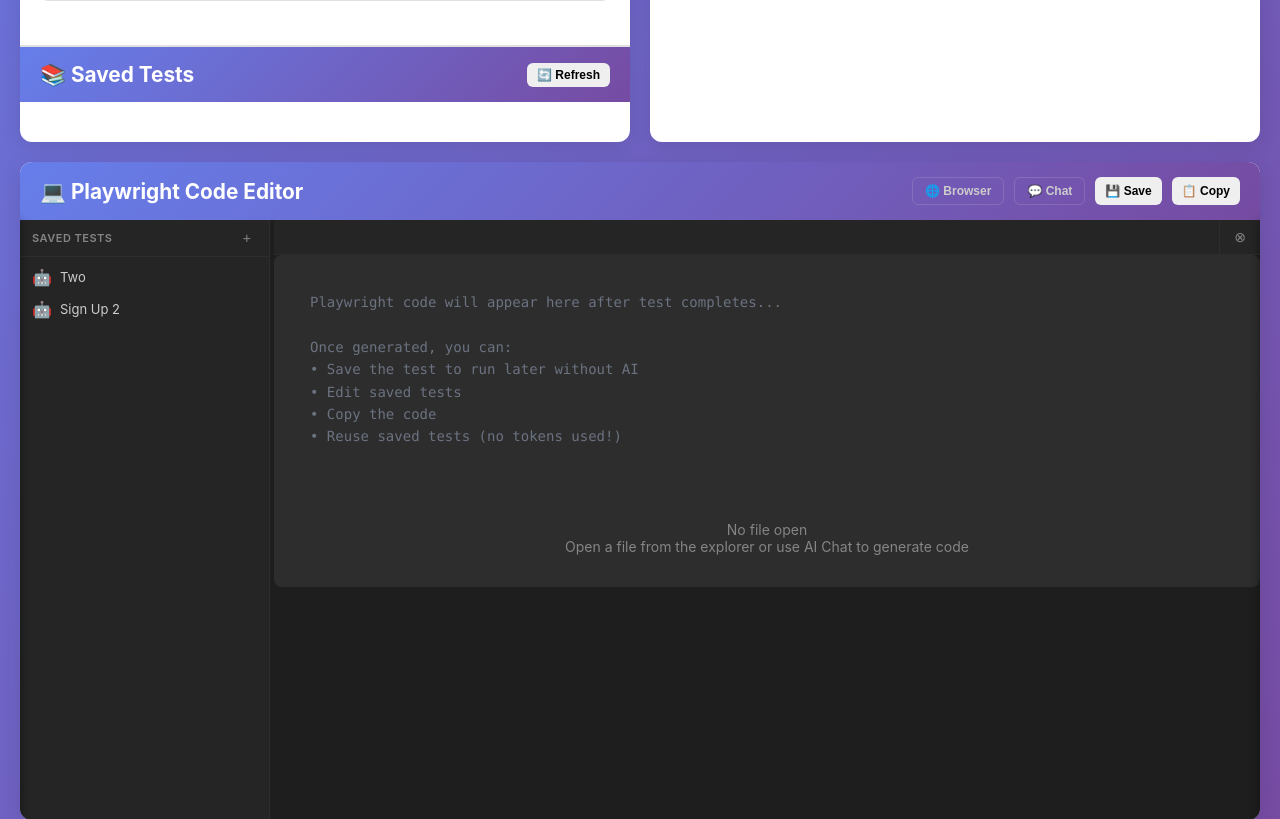
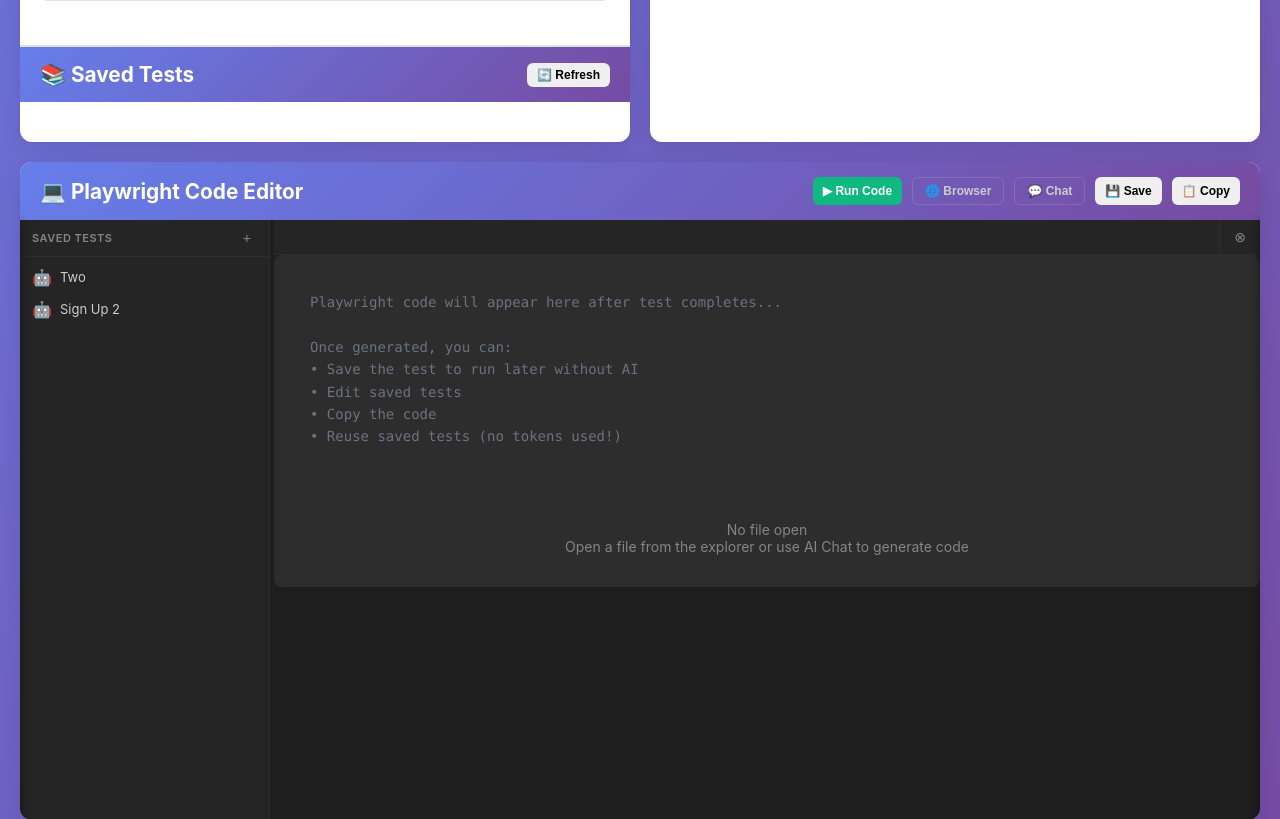
Before and after one commit to losequeira/autogen-web-tester, a Flask app: page / in a window 1280 px wide. Shown: the part 832-1651 px from the top of the page. Run offline with Flask 3, Linux system fonts and the light colour scheme; some libraries are stand-ins or nearby versions.

Commit message:
feat: add Run Code button to execute Playwright code from editor
Added ability to run Playwright code directly from the code editor
with automatic browser sidebar integration.

Changes:
- Added "▶ Run Code" button in code editor header
- Frontend sends code to backend via Socket.IO 'run_playwright_code' event
- Backend executes code using existing run_playwright_code function
- Browser sidebar auto-opens when code execution starts
- Run button disabled during execution, re-enabled on completion

Usage:
1. Write or generate Playwright code in editor
2. Click "▶ Run Code" button
3. Code executes and opens browser window
4. View execution status in Agent Log panel

Note: Currently opens browser window. Future enhancement will add
automatic screenshot streaming to browser sidebar.

Co-Authored-By: Claude Sonnet 4.5 <noreply@anthropic.com>

```diff
--- a/static/js/app.js
+++ b/static/js/app.js
@@ -26,6 +26,7 @@ const startRecordingBtn = document.getElementById('start-recording');
 const cancelRecordingBtn = document.getElementById('cancel-recording');
 const logTabs = document.querySelectorAll('.log-tab');
 const playwrightCodeElement = document.getElementById('playwright-code');
+const runCodeBtn = document.getElementById('run-code');
 const copyCodeBtn = document.getElementById('copy-code');
 const saveTestBtn = document.getElementById('save-test');
 const refreshTestsBtn = document.getElementById('refresh-tests');
@@ -247,6 +248,8 @@ socket.on('test_complete', (data) => {
     runTestBtn.textContent = '▶ Run Test';
     runTestBtn.style.display = 'block';
     stopTestBtn.style.display = 'none';
+    runCodeBtn.disabled = false;
+    runCodeBtn.textContent = '▶ Run Code';
     browserStatus.textContent = 'Completed';
     browserStatus.classList.remove('running');
 
@@ -481,6 +484,46 @@ clearLogBtn.addEventListener('click', () => {
     humanLogContainer.innerHTML = '';
     technicalLogContainer.innerHTML = '';
     addLogEntry('info', 'Log cleared');
+});
+
+// Run Code button - Execute Playwright code with live browser preview
+runCodeBtn.addEventListener('click', () => {
+    const code = getPlaywrightCode();
+    if (!code || code.trim() === '') {
+        alert('No code to run. Please write or generate some Playwright code first.');
+        return;
+    }
+
+    if (isTestRunning) {
+        alert('A test is already running');
+        return;
+    }
+
+    // Clear previous results
+    humanLogContainer.innerHTML = '';
+    technicalLogContainer.innerHTML = '';
+
+    // Update UI
+    isTestRunning = true;
+    runCodeBtn.disabled = true;
+    runCodeBtn.textContent = '⏳ Running...';
+    browserStatus.textContent = 'Running';
+    browserStatus.classList.add('running');
+    browserStatus.style.background = '';
+
+    // Automatically open browser sidebar
+    if (!browserSidebar.classList.contains('open')) {
+        const codeEditorContainer = document.querySelector('.code-editor-container');
+        browserSidebar.classList.add('open');
+        codeEditorContainer.classList.add('browser-open');
+        toggleBrowserBtn.innerHTML = '<span style="margin-right: 4px;">✕</span> Browser';
+        toggleBrowserBtn.classList.add('active');
+    }
+
+    // Send code to backend for execution
+    socket.emit('run_playwright_code', { code });
+
+    addLogEntry('info', '▶️ Executing Playwright code...');
 });
 
 copyCodeBtn.addEventListener('click', () => {
--- a/templates/index.html
+++ b/templates/index.html
@@ -87,6 +87,7 @@ Example:
             <div class="panel-header">
                 <h2>💻 Playwright Code Editor</h2>
                 <div class="button-group">
+                    <button id="run-code" class="btn btn-small btn-primary">▶ Run Code</button>
                     <button id="toggle-browser" class="btn btn-small">🌐 Browser</button>
                     <button id="toggle-chat" class="btn btn-small">💬 Chat</button>
                     <button id="save-test" class="btn btn-small">💾 Save</button>
--- a/web_ui.py
+++ b/web_ui.py
@@ -717,6 +717,16 @@ def run_playwright_code(code: str):
             loop.close()
 
 
+def run_playwright_code_with_streaming(code: str):
+    """
+    Execute Playwright code from editor.
+    Currently runs code as-is. Future enhancement: add automatic screenshot streaming.
+    """
+    # For now, just use the existing run_playwright_code function
+    # Future: Add page object wrapping to automatically capture screenshots
+    run_playwright_code(code)
+
+
 @app.route('/')
 def index():
     """Render main page."""
@@ -926,6 +936,22 @@ def handle_stop_test():
     emit('log', {'type': 'info', 'message': 'Stop request received, stopping test...'})
 
 
+@socketio.on('run_playwright_code')
+def handle_run_playwright_code(data):
+    """Handle running Playwright code from the editor."""
+    code = data.get('code', '')
+
+    if not code:
+        emit('log', {'type': 'error', 'message': 'No code provided'})
+        return
+
+    emit('log', {'type': 'info', 'message': '▶️ Executing Playwright code from editor...'})
+    emit('log', {'type': 'info', 'message': '🚀 Starting browser session...'})
+
+    # Run the code with screenshot streaming
+    socketio.start_background_task(run_playwright_code_with_streaming, code)
+
+
 @socketio.on('run_saved_test')
 def handle_run_saved_test(data):
     """Handle running a saved Playwright test (no AI needed)."""
```
